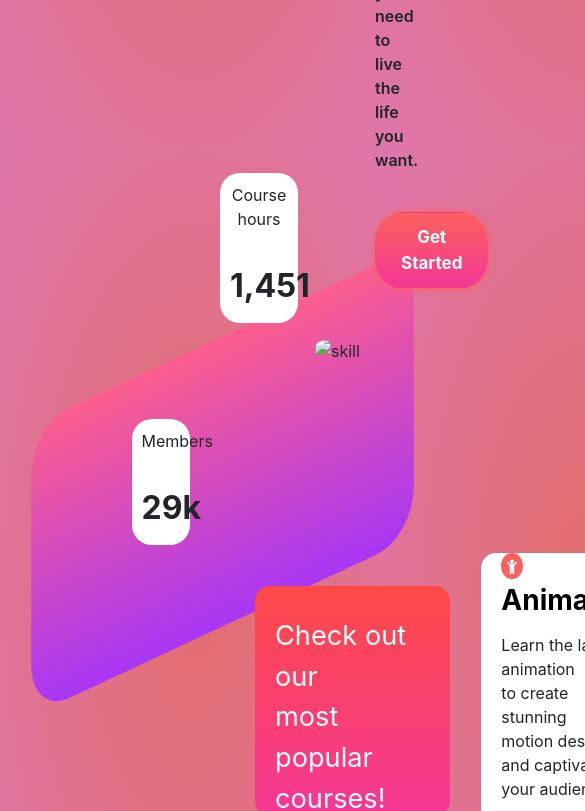
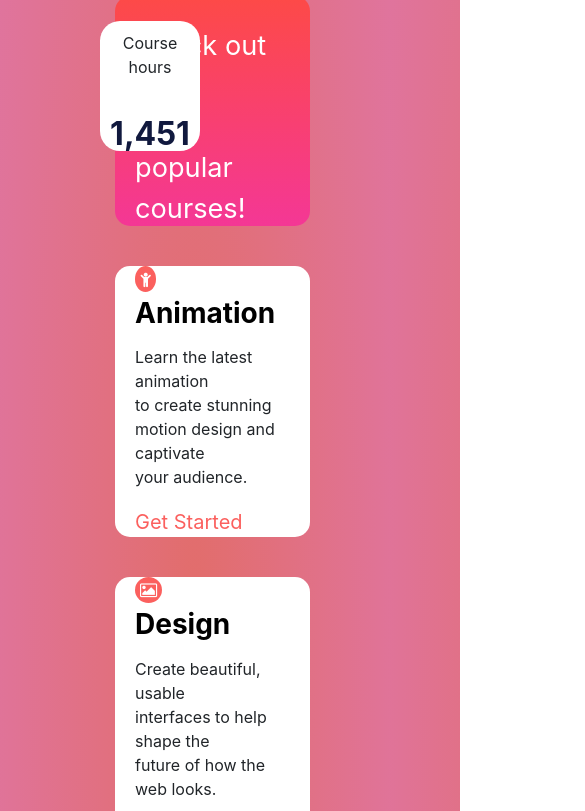
Before and after one commit to howardi/CapacityBay-Group-Delta-Web-Pro-1, a plain HTML site: page index.html in a window 390 px wide. Shown: the part 723-1534 px from the top of the page, 585 px wide, since content can reach past the window. Drawn offline with nearby package versions, Linux system fonts and the light colour scheme.

Commit message:
Responsiveness Changes

```diff
--- a/style.css
+++ b/style.css
@@ -1,4 +1,6 @@
 import url("https://fonts.googleapis.com/css2?family=Poppins:wght@200&display=swap");
+
+
 
 * {
   margin: 0;
@@ -12,21 +14,22 @@ import url("https://fonts.googleapis.com/css2?family=Poppins:wght@200&display=sw
 body {
   background-image: radial-gradient( #e26d6b, #df76ab );
   background-color: #ffffff;
-  height: 100vh;
+  /* height: 100vh;
   width: 100vw;
-  overflow-x: hidden;
+  overflow-x: hidden; */
 }
 .img-side{
   background-image:linear-gradient(#fb5e8d, #a837f4);
   position: absolute;
   top: 120px;
-  right: 40px;
+  right: 25px;
   width: 255px;
   height: 145px;
   border-radius: 25px;
   z-index: -1;
   transform:matrix(1.5,-0.7,0,2,0,0);
 }
+
 .btn1 {
   background-color: #11193e;
   color: #fff;
@@ -53,11 +56,11 @@ body {
   align-items: center;
   margin-top: 30px;
 }
-.skill,
+/* .skill,
 h1 {
   font-weight: 600;
   margin-top: 80px;
-}
+} */
 .skill .btn {
   background: linear-gradient(#fb605e, #f43795);
   border-radius: 30px;
@@ -72,21 +75,30 @@ h1 {
   transform: scale(1.1);
   color: white;
 }
- .img {
+.img {
   position: relative;
   height: 400px;
   width: 255px;
-  margin-top: 50px;
-  left: 300px;
+  margin-top: 30px;
+  left: 165px;
+  /* display: flex; */
   margin-right: 200px;
   border-radius: 50% 48% 47% 51% / 30% 30% 35% 32%;
+  /* border: 8px solid #fff; */
+  /* float: right; */
+}
+.skill {
+  margin-left: 220px;
+  margin-top: 70px;
+  align-items: center;
+  margin-top: 30px;
 }
 
 .skill  h1 {
   font-size: 30px;
   font-weight: bold;
   color: #11193e;
-  margin-top: 45px;
+  margin-top: 40px;
 }
 .box h3{
   font-weight: bold;
@@ -94,32 +106,31 @@ h1 {
 .img-box1{
   position: absolute;
   bottom:40px;
-  left: 220px;
+  left: 125px;
   background-color: #fff;
   border-radius: 20px;
   z-index: 2;
   width: 20%;
   text-align: center;
-}
+ }
  .img-box1 h2{
    font-weight: bold;
- }
- .box-1 h2{
    color: #11193e;
  }
+
 .img-box2{
   position: absolute;
   top:130px;
-  right: 200px;
+  right: 90px;
   background-color: #fff;
   border-radius: 20px;
   z-index: 2;
   width: 15%;
 
 }
-.img-box2 h2{
+/* .img-box2 h2{
   font-weight: bold;
-}
+} */
 .para, h2{
   text-align: center;
   padding: 10px 10px;
@@ -162,8 +173,8 @@ h1 {
   "item1 item2 item3"
   "item4 item5 item6";
 align-items: center;
-   padding: 50px 100px ;
-  margin-left: 150px;
+   padding: 50px 50px ;
+  margin-left: 50px;
 }
 .card-text{
   padding: 2px 20px;
@@ -256,12 +267,128 @@ footer{
 .foot-btn:hover{
   transform: scale(1.1);
 }
+@media screen and (max-width:	1536px) {
+  section {
+    justify-content: center;
+  }
 
-@media screen and (max-width: 750px) {
- .grid-container {
- width: 360px;
- }
- body.grid-container{
-   width: 360px;
-    padding: 0 1.7rem;
- }
+  .grid-container{
+      grid-template-columns: auto auto;
+      grid-template-areas:
+          "item1 item2"
+          "item3 item4"
+          "item5 item6";
+      margin: 5px;
+  }
+img{
+  border-radius: 50%;
+  size: 100px;
+
+
+}
+
+
+.img-side{
+  background-image:linear-gradient(#fb5e8d, #a837f4);
+  position: absolute;
+  top: 120px;
+  left: 300px;
+  width: 250px;
+  height: 145px;
+  border-radius: 20px;
+  z-index: -1;
+  transform:matrix(1.5,-0.7,0,2,0,0);
+}
+
+
+
+  .img-box1{
+    position: absolute;
+    top: 260px;
+    right:-100px;
+    width: 100px;
+    height: 150px;
+  }
+
+ .img-box2{
+      position: absolute;
+      top: 100px;
+      left:360px;
+      width: 100px;
+
+  }
+
+}
+/* mobile view */
+@media screen and (max-width: 600px) {
+  section {
+    justify-content: center;
+    align-items: center;
+  }
+  .skill {
+    margin-left: 100px;
+    margin-top: 70px;
+    padding-top: 30px;
+    align-items: center;
+
+    margin-top: 30px;
+  }
+  .container{
+
+    margin-left: 100px;
+    margin-top: 70px;
+    align-items: center;
+    margin-top: 30px;
+  }
+  nav{
+    display: flex;
+    justify-content: center;
+    justify-content: space-around;
+    margin-top: 30px;
+    padding-left: 70px;
+
+  }
+  .btn1{
+    margin-left: 60px;
+    font-size: 12px;
+  }
+  .img{
+  border-radius: 45%;
+  left: 80px;
+  border-radius: 50%;
+  size: 100px;
+  height: 350px;
+  width: 350px;
+  }
+  .img-box1{
+    position: absolute;
+    top: 250px;
+    left:100px;
+    width: 100px;
+    height: 130px;
+  }
+
+ .img-box2{
+      position: absolute;
+      top: 100px;
+    right:50px;
+      width: 100px;
+
+  }
+  .img-side {
+    display: none;
+}
+  .grid-container {
+    grid-template-columns: 1fr;
+    grid-template-areas:
+      "item1"
+      "item2"
+      "item3"
+      "item4"
+      "item5"
+      "item6";
+  }
+  .grid-container {
+  margin-left: 60px;
+  }
+}
```
